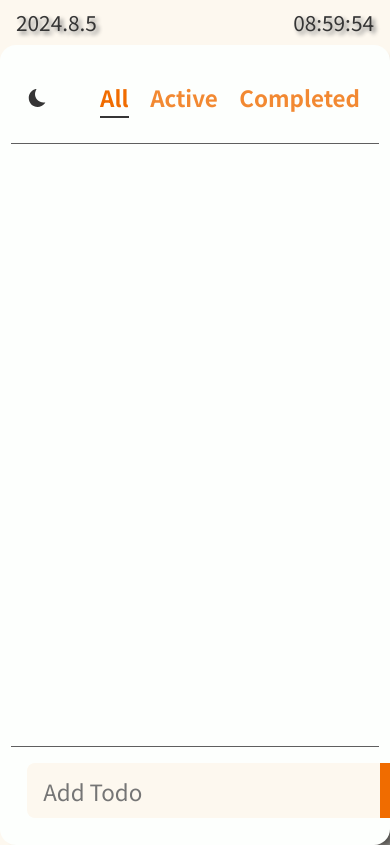
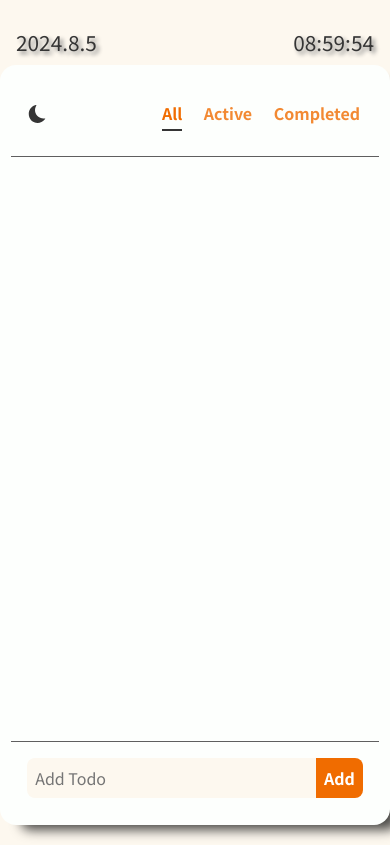
Before and after one commit to A-ri-SIM/todolist-react, a React (Create React App) app: page / in a window 390 px wide. Built offline with nearby package versions, Linux system fonts and the light colour scheme.

Commit message:
size 수정

```diff
--- a/src/components/AddTodo/AddTodo.module.css
+++ b/src/components/AddTodo/AddTodo.module.css
@@ -1,4 +1,4 @@
-.form{
+.form {
   width: 100%;
   display: flex;
   padding: 1rem;
@@ -6,10 +6,8 @@
   background-color: var(--color-bg-container);
 }
 
-.input{
+.input {
   flex: 1 0 auto;
-    font-size: 1.4rem;
-    padding: 0.7rem 1rem;
   outline: none;
   border: none;
   background-color: var(--color-input);
@@ -21,13 +19,34 @@
   background-color: var(--color-accent);
   color: var(--color-white);
   font-weight: bold;
-    font-size: 1.4rem;
-    padding: 0 2rem;
   border-top-right-radius: 8px;
   border-bottom-right-radius: 8px;
   cursor: pointer;
 }
 
-.button:hover{
+.button:hover {
   filter: brightness(125%);
 }
+@media (min-width: 391px) {
+  .input {
+    font-size: 1.4rem;
+    padding: 0.7rem 1rem;
+  }
+
+  .button {
+    font-size: 1.4rem;
+    padding: 0 2rem;
+  }
+}
+
+@media (max-width: 390px) {
+  .input {
+    font-size: 1rem;
+    padding: 0.5rem;
+  }
+
+  .button {
+    font-size: 1rem;
+    padding: 0.5rem;
+  }
+}
--- a/src/components/Header/Header.module.css
+++ b/src/components/Header/Header.module.css
@@ -7,7 +7,7 @@
   padding: 0 0.5rem;
 }
 
-.toggle{
+.toggle {
   background-color: transparent;
   color: var(--color-text);
   font-size: 1.5rem;
@@ -15,7 +15,7 @@
   transition: all 150ms ease-out;
 }
 
-.toggle:hover{
+.toggle:hover {
   transform: translateY(-5px);
   color: var(--color-accent);
 }
@@ -40,9 +40,20 @@
   opacity: 1;
 }
 
-.filter.selected::after{
+.filter.selected::after {
   content: '';
   display: block;
   margin-top: 0.2rem;
   border: 1px solid var(--color-text);
 }
+@media (min-width: 391px) {
+  .filter {
+    font-size: 1.4rem;
+  }
+}
+
+@media (max-width: 390px) {
+  .filter {
+    font-size: 1rem;
+  }
+}
--- a/src/index.css
+++ b/src/index.css
@@ -41,11 +41,12 @@ body {
   accent-color: var(--color-accent);
   background: var(--color-bg-gradient);
   background-color: var(--color-bg);
+  overflow: hidden;
 }
 
 .box {
   width: 100vw;
-  height: 100vh;
+  height: 90vh;
   max-width: 500px;
   max-height: 800px;
   background-color: var(--color-bg-container);
```
Lines whose indentation alone changed are shown as unchanged.
